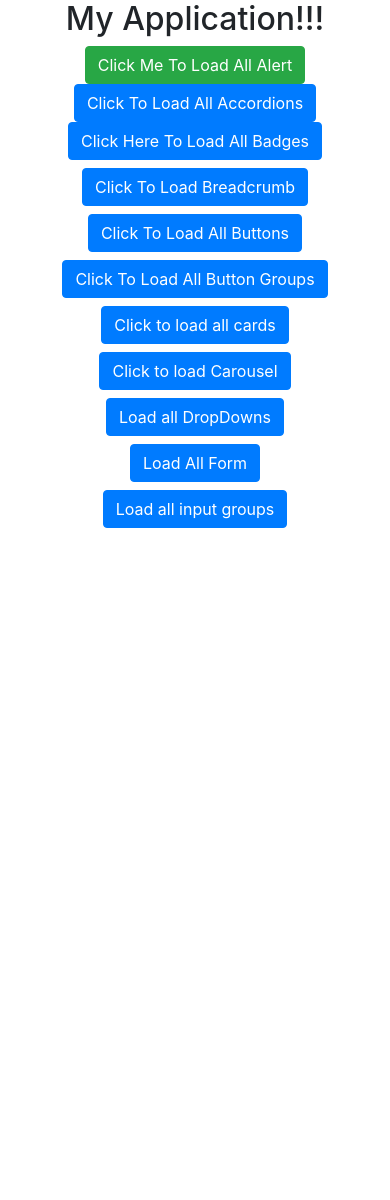
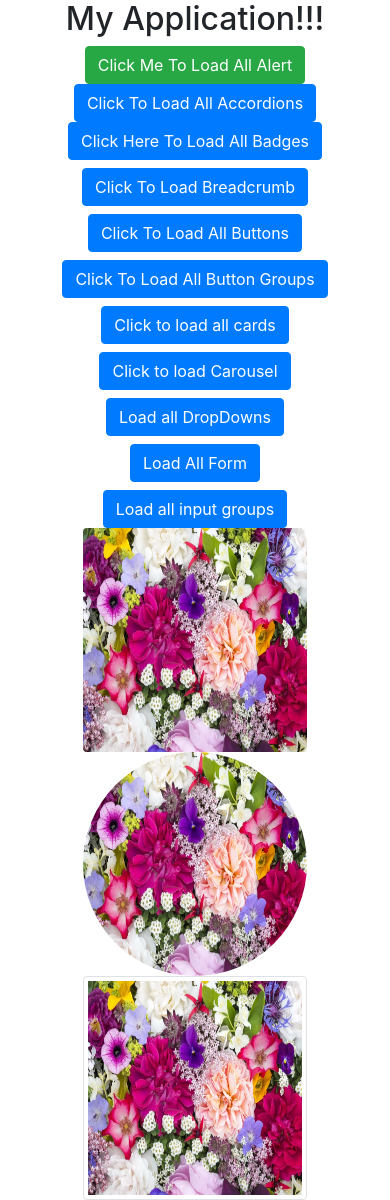
Before and after one commit to Khwajapasha/Boosrtrap-Practice, a React (Create React App) app: page / in a window 390 px wide. Before the commit the page ends 844 px from the top, so only its background shows below. Built offline with nearby package versions, Linux system fonts and the light colour scheme.

Commit message:
Implemented Basics Shapes of  Responsive Images

```diff
--- /dev/null
+++ b/src/Component/MainBodySection/ImagesComponent/AllImages.jsx
@@ -0,0 +1,11 @@
+import React from "react";
+import { ImagesBasicShapes } from "./ImagesBasicShapes";
+export const AllImages = () => {
+  return (
+    <React.Fragment>
+      <div>
+        <ImagesBasicShapes />
+      </div>
+    </React.Fragment>
+  );
+};
--- /dev/null
+++ b/src/Component/MainBodySection/ImagesComponent/ImagesBasicShapes.jsx
@@ -0,0 +1,31 @@
+import React from "react";
+import { Container, Row, Col, Image } from "react-bootstrap";
+export const ImagesBasicShapes = () => {
+  return (
+    <Container>
+      <Row>
+        <Col xs={12} sm={8} md={4} lg={4}>
+          <Image
+            src="Assets/Colorfull.webp"
+            rounded
+            style={{ height: "14rem", width: "14rem" }}
+          />
+        </Col>
+        <Col xs={12} sm={8} md={4} lg={4}>
+          <Image
+            src="Assets/Colorfull.webp"
+            roundedCircle
+            style={{ height: "14rem", width: "14rem" }}
+          />
+        </Col>
+        <Col xs={12} sm={8} md={4} lg={4}>
+          <Image
+            src="Assets/Colorfull.webp"
+            thumbnail
+            style={{ height: "14rem", width: "14rem" }}
+          />
+        </Col>
+      </Row>
+    </Container>
+  );
+};
--- a/src/Component/MainBodySection/MainBodySection.jsx
+++ b/src/Component/MainBodySection/MainBodySection.jsx
@@ -10,6 +10,7 @@ import { AllCarousel } from "./CarouselsComponent/AllCarousel";
 import { AllDropDown } from "./DropDownComponent/AllDropDown";
 import { AllForms } from "./FormComponent/AllForms";
 import { AllInputGroups } from "./InputGroupComponent/AllInputGroups";
+import { AllImages } from "./ImagesComponent/AllImages";
 export const MainBodySection = () => {
   return (
     <div>
@@ -24,6 +25,7 @@ export const MainBodySection = () => {
       <AllDropDown />
       <AllForms />
       <AllInputGroups />
+      <AllImages />
     </div>
   );
 };
```
